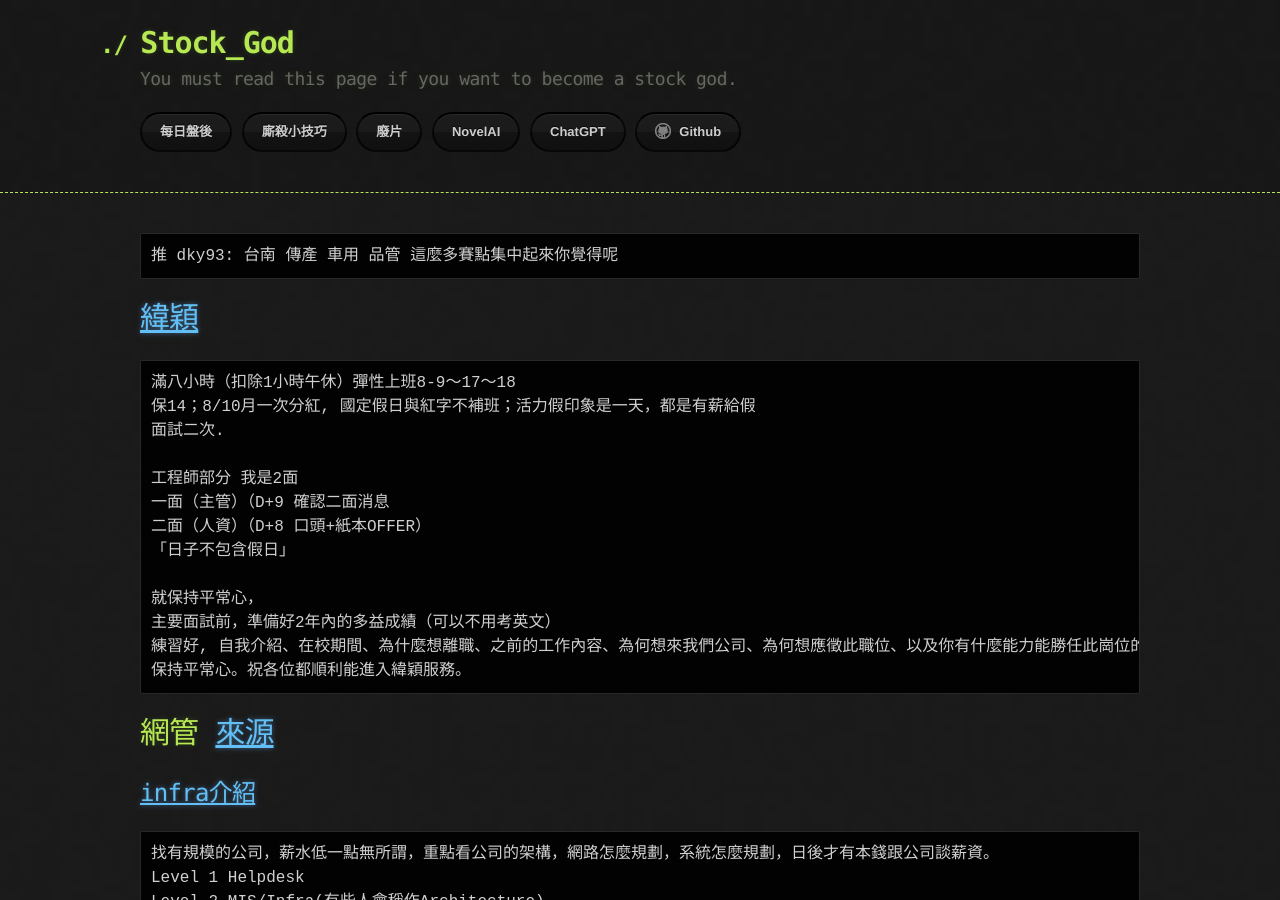
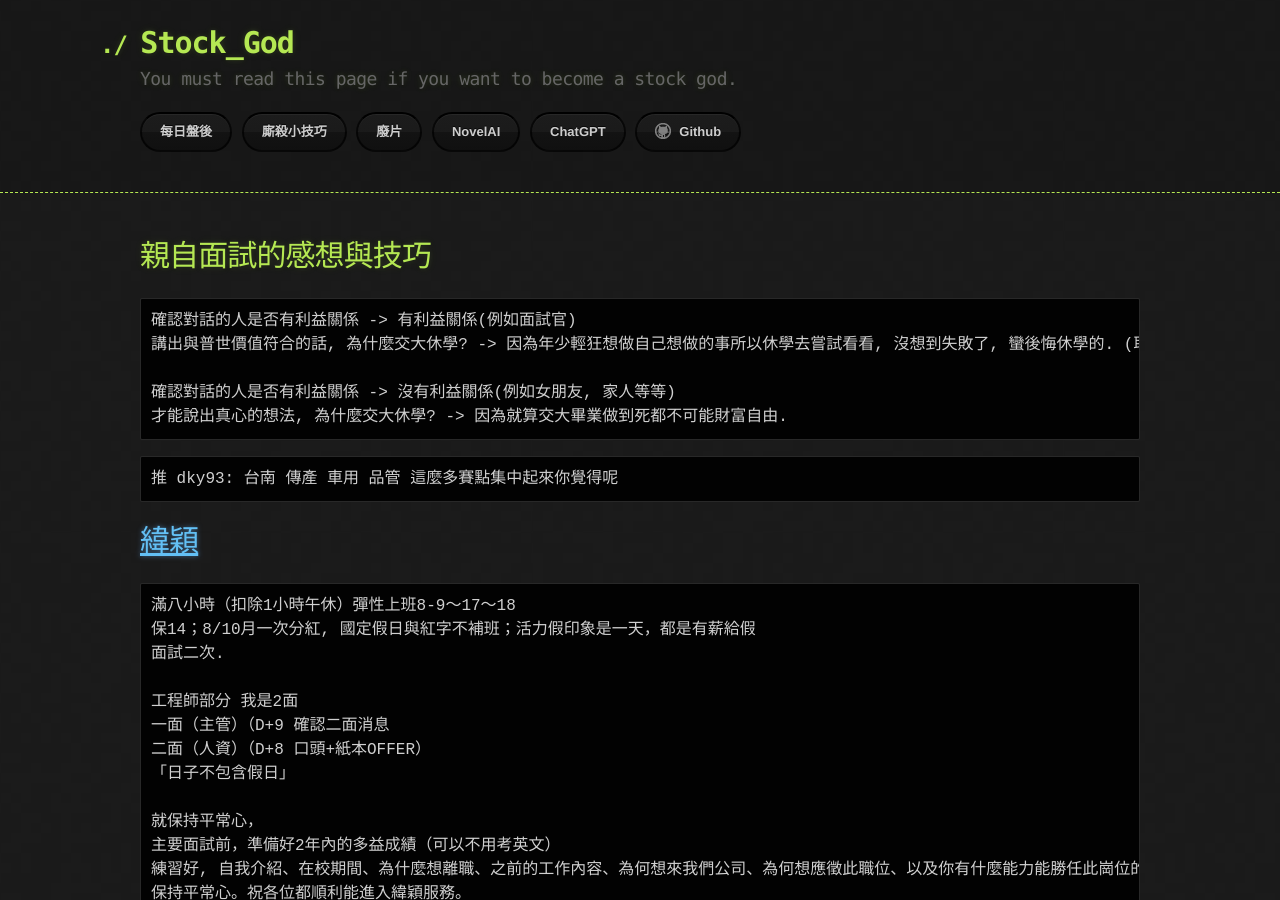
Before and after one commit to lepg5487/Stock_God, a Jekyll site: the page built from job.md, in a window 1280 px wide and 900 px high. Built offline with Jekyll 4.4.1, drawn with Linux system fonts in a browser that asks for light colours; our own code applies the rules of GitHub Pages for plain Markdown files.

Commit message:
Update job.md

````diff
--- a/job.md
+++ b/job.md
@@ -2,6 +2,14 @@
 layout: testlayouts
 ---
 
+# 親自面試的感想與技巧
+```
+確認對話的人是否有利益關係 -> 有利益關係(例如面試官)
+講出與普世價值符合的話, 為什麼交大休學? -> 因為年少輕狂想做自己想做的事所以休學去嘗試看看, 沒想到失敗了, 蠻後悔休學的. (取得同情)
+
+確認對話的人是否有利益關係 -> 沒有利益關係(例如女朋友, 家人等等)
+才能說出真心的想法, 為什麼交大休學? -> 因為就算交大畢業做到死都不可能財富自由.
+```
 
 ```
 推 dky93: 台南 傳產 車用 品管 這麼多賽點集中起來你覺得呢
````
